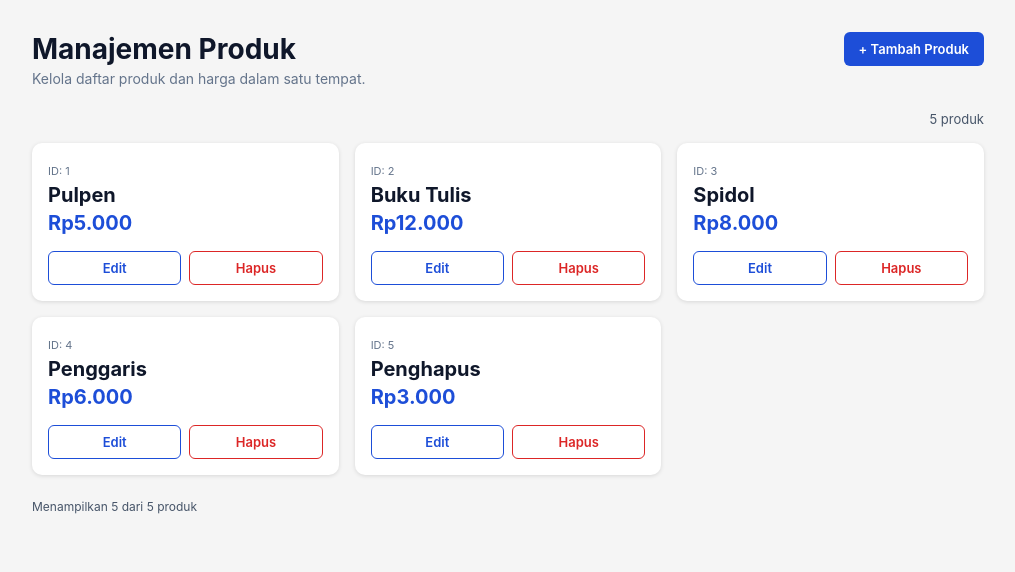
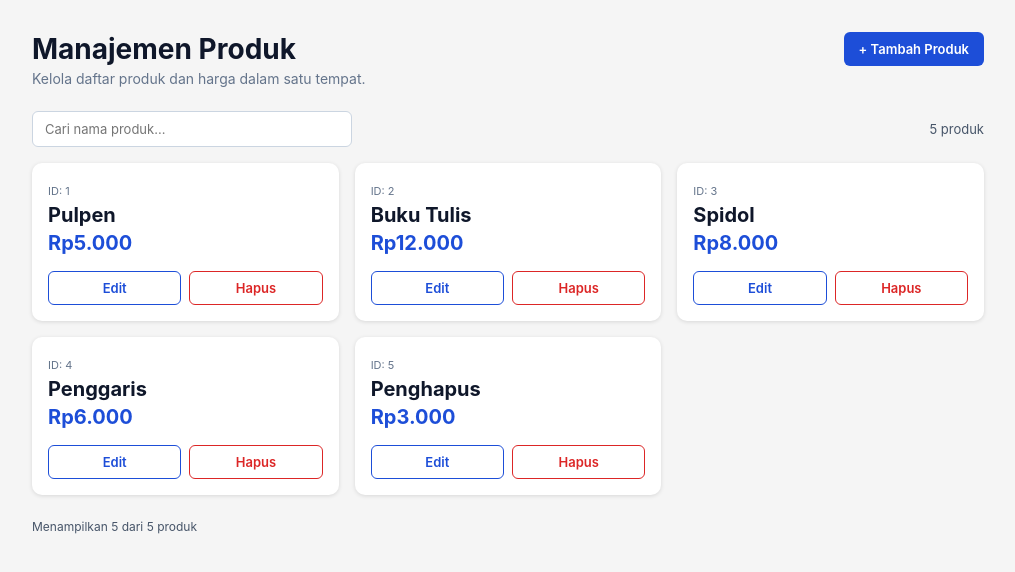
Before and after one commit to NabilaSharlizSigit/tugas-web-react, a React (Vite) app: page / in a window 1280 px wide. Shown: the top 572 px of the page, without its empty margins (132-1147 px from the left). Built offline with nearby package versions, Linux system fonts and the light colour scheme.

Commit message:
feat: tambah fitur pencarian produk

```diff
--- a/src/App.css
+++ b/src/App.css
@@ -34,6 +34,25 @@
   font-size: 13px;
   color: #475569;
   margin-left: auto;
+}
+
+.search {
+  width: 100%;
+  max-width: 320px;
+  padding: 9px 12px;
+  border: 1px solid #cbd5e1;
+  border-radius: 6px;
+  font-size: 13px;
+}
+
+.search:focus {
+  outline: 2px solid #93c5fd;
+}
+
+.empty {
+  text-align: center;
+  color: #64748b;
+  padding: 40px 0;
 }
 
 .grid {
--- a/src/App.jsx
+++ b/src/App.jsx
@@ -12,6 +12,11 @@ const initialProducts = [
 
 export default function App() {
   const [products, setProducts] = useState(initialProducts)
+  const [search, setSearch] = useState('')
+
+  const filteredProducts = products.filter((p) =>
+    p.name.toLowerCase().includes(search.toLowerCase())
+  )
 
   return (
     <div className="container">
@@ -24,17 +29,28 @@ export default function App() {
       </header>
 
       <div className="toolbar">
+        <input
+          className="search"
+          type="text"
+          placeholder="Cari nama produk..."
+          value={search}
+          onChange={(e) => setSearch(e.target.value)}
+        />
         <span className="count">{products.length} produk</span>
       </div>
 
-      <div className="grid">
-        {products.map((p) => (
-          <ProductCard key={p.id} product={p} />
-        ))}
-      </div>
+      {filteredProducts.length === 0 ? (
+        <p className="empty">Produk tidak ditemukan.</p>
+      ) : (
+        <div className="grid">
+          {filteredProducts.map((p) => (
+            <ProductCard key={p.id} product={p} />
+          ))}
+        </div>
+      )}
 
       <p className="footer-info">
-        Menampilkan {products.length} dari {products.length} produk
+        Menampilkan {filteredProducts.length} dari {products.length} produk
       </p>
     </div>
   )
```
